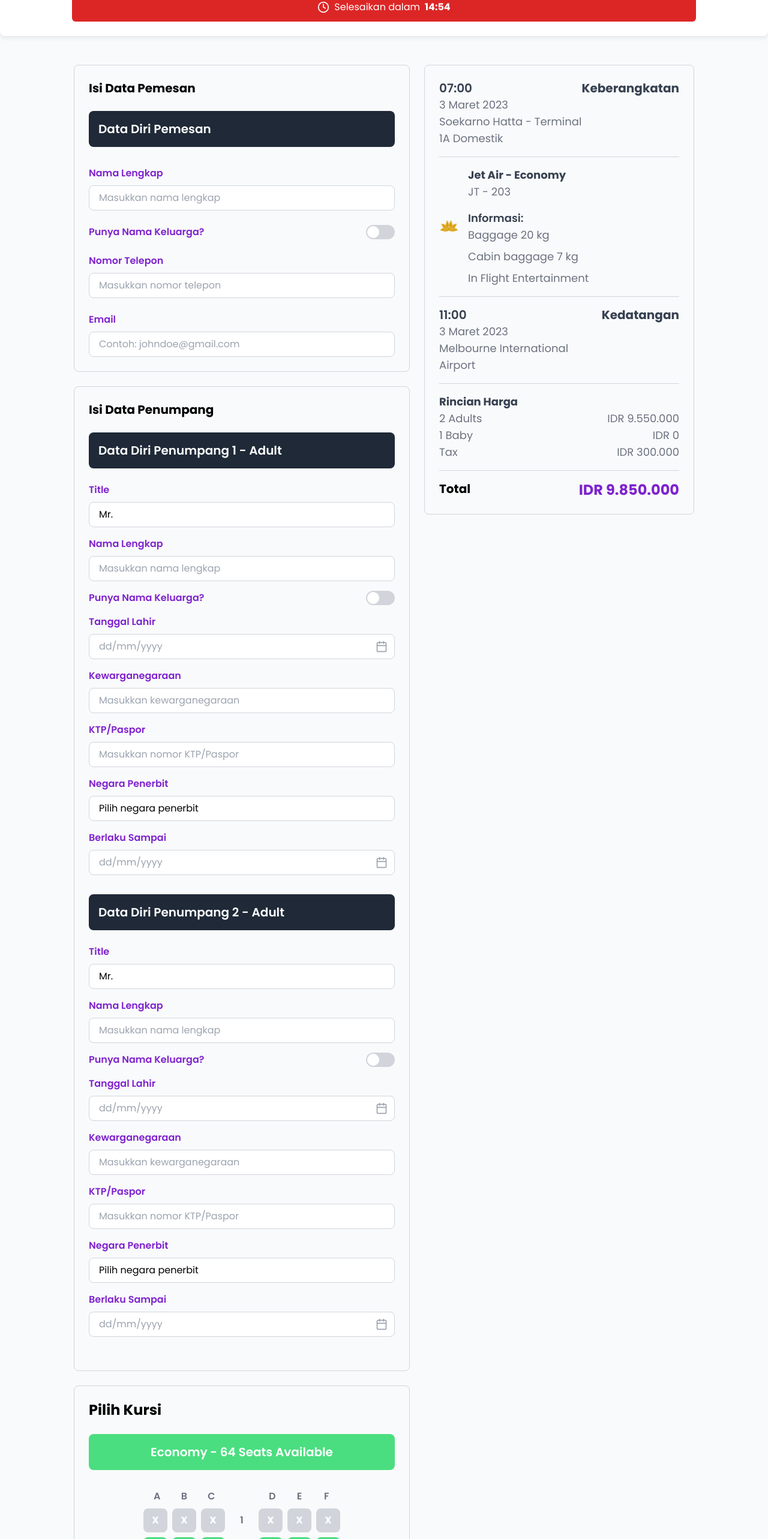
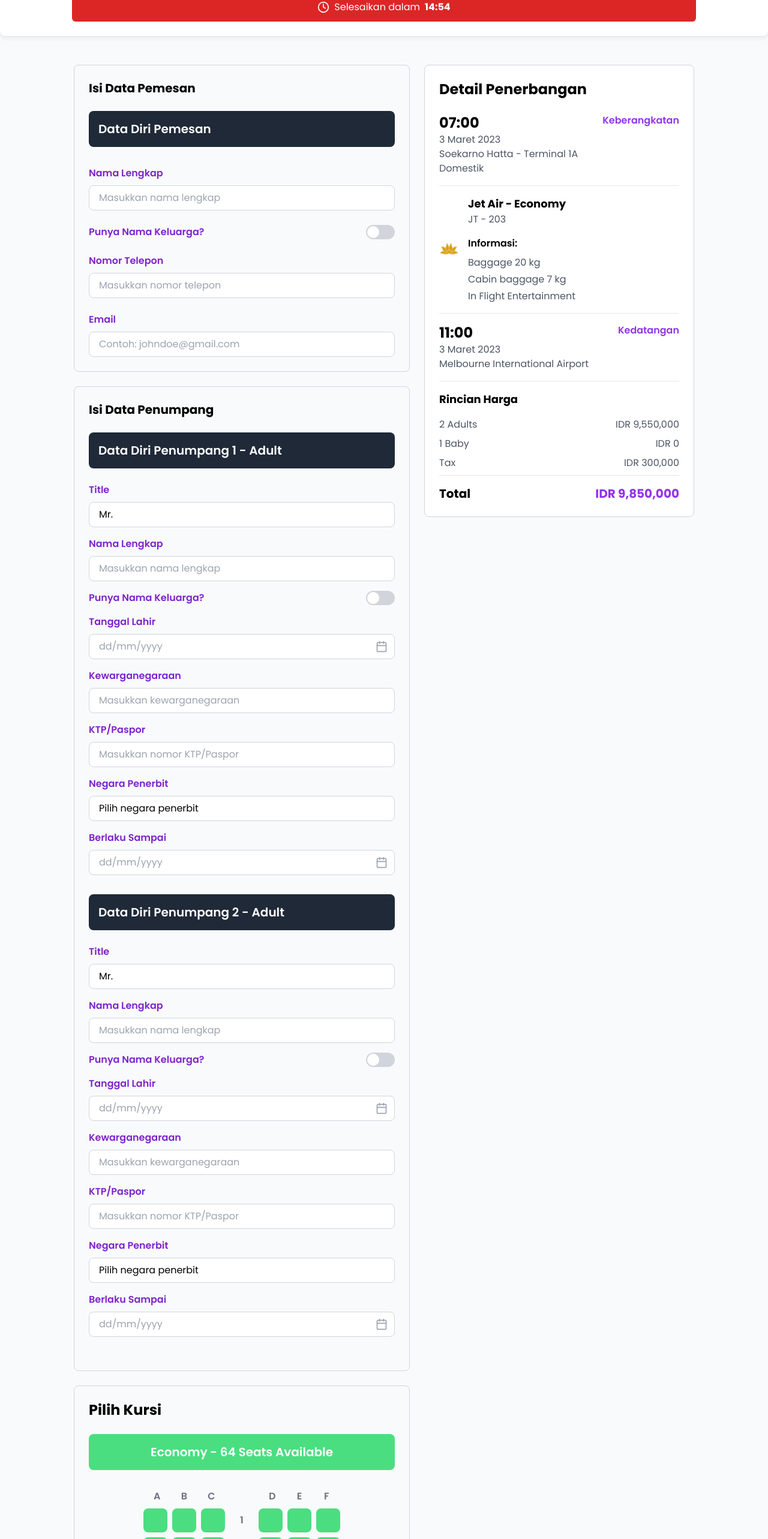
Before and after one commit to Final-Project-Team12/FE-FINAL_PROJECT-TEAM_12, a React (Vite) app: page /payment in a window 1280 px wide. Shown: the part 160-2726 px from the top of the page at 60% size. Built offline with nearby package versions, Linux system fonts and the light colour scheme; no server answers.

Commit message:
fix:fix search flight

```diff
--- a/package.json
+++ b/package.json
@@ -12,6 +12,7 @@
     "format:check": "prettier --check \"src/**/*.{js,jsx,ts,tsx,json,css,scss,md}\""
   },
   "dependencies": {
+    "@headlessui/react": "^2.2.0",
     "axios": "^1.7.7",
     "flowbite": "^2.5.2",
     "js-cookie": "^3.0.5",
--- a/src/components/UI/FlightDetail.jsx
+++ b/src/components/UI/FlightDetail.jsx
@@ -1,63 +1,99 @@
+import { useEffect } from 'react';
 import Icon from '../../../public/icons/flower_icon.svg';
+import useFlightDetails from '../../hooks/useFlightDetails';
 
 const FlightDetails = () => {
+  const { flightDetails, loading, fetchFlightDetails } = useFlightDetails();
+
+  useEffect(() => {
+    fetchFlightDetails();
+  }, []);
+
+  if (loading) return <div>Loading...</div>;
+  if (!flightDetails) return null;
+
   return (
-    <div className="border border-gray-300 rounded-lg p-6 w-full max-w-xl">
-      <div className="flex justify-between items-start">
+    <div className="bg-white rounded-lg p-6 w-full max-w-xl border border-gray-300">
+      <h1 className="text-2xl font-bold mb-6">Detail Penerbangan</h1>
+
+      <div className="flex justify-between items-start mb-4">
         <div>
-          <p className="text-gray-700 font-semibold text-xl">07:00</p>
-          <p className="text-gray-500 text-lg">3 Maret 2023</p>
-          <p className="text-gray-500 text-lg">
-            Soekarno Hatta - Terminal 1A Domestik
-          </p>
+          <p className="text-2xl font-bold">{flightDetails.departure.time}</p>
+          <p className="text-gray-600">{flightDetails.departure.date}</p>
+          <p className="text-gray-600">{flightDetails.departure.airport}</p>
         </div>
-        <h2 className="text-gray-700 font-bold text-xl">Keberangkatan</h2>
+        <p className="text-purple-600 font-semibold">Keberangkatan</p>
       </div>
-      <hr className="border-gray-300 my-4" />
-      <div className="flex items-center">
-        <img src={Icon} alt="icon" className="w-8 h-8 mr-4" />
+
+      <hr className="my-4" />
+
+      <div className="flex items-center gap-4 mb-4">
+        <img src={Icon} alt="airline" className="w-8 h-8" />
         <div>
-          <h3 className="text-gray-700 font-bold text-lg">Jet Air - Economy</h3>
-          <p className="text-gray-500 text-lg">JT - 203</p>
+          <h3 className="font-bold text-lg">{flightDetails.flight.airline}</h3>
+          <p className="text-gray-600">{flightDetails.flight.code}</p>
           <div className="mt-4">
-            <h4 className="text-gray-700 font-semibold text-lg">Informasi:</h4>
-            <ul className="text-gray-500 space-y-2 text-lg">
-              <li>Baggage 20 kg</li>
-              <li>Cabin baggage 7 kg</li>
-              <li>In Flight Entertainment</li>
+            <h4 className="font-semibold mb-2">Informasi:</h4>
+            <ul className="space-y-1">
+              {flightDetails.flight.info.map((info, index) => (
+                <li key={index} className="text-gray-600">
+                  {info}
+                </li>
+              ))}
             </ul>
           </div>
         </div>
       </div>
-      <hr className="border-gray-300 my-4" />
-      <div className="flex justify-between items-start">
+
+      <hr className="my-4" />
+
+      <div className="flex justify-between items-start mb-4">
         <div>
-          <p className="text-gray-700 font-semibold text-xl">11:00</p>
-          <p className="text-gray-500 text-lg">3 Maret 2023</p>
-          <p className="text-gray-500 text-lg">
-            Melbourne International Airport
-          </p>
+          <p className="text-2xl font-bold">{flightDetails.arrival.time}</p>
+          <p className="text-gray-600">{flightDetails.arrival.date}</p>
+          <p className="text-gray-600">{flightDetails.arrival.airport}</p>
         </div>
-        <h2 className="text-gray-700 font-bold text-xl">Kedatangan</h2>
+        <p className="text-purple-600 font-semibold">Kedatangan</p>
       </div>
-      <hr className="border-gray-300 my-4" />
+
+      <hr className="my-4" />
+
       <div>
-        <h3 className="text-gray-700 font-bold text-lg">Rincian Harga</h3>
-        <div className="flex justify-between text-gray-500 text-lg">
-          <p>2 Adults</p>
-          <p>IDR 9.550.000</p>
-        </div>
-        <div className="flex justify-between text-gray-500 text-lg">
-          <p>1 Baby</p>
-          <p>IDR 0</p>
-        </div>
-        <div className="flex justify-between text-gray-500 text-lg">
-          <p>Tax</p>
-          <p>IDR 300.000</p>
-        </div>
-        <div className="flex justify-between border-t border-gray-300 pt-4 text-purple-700 font-bold text-2xl mt-4">
-          <p className="text-xl text-black">Total</p>
-          <p>IDR 9.850.000</p>
+        <h3 className="font-bold text-lg mb-4">Rincian Harga</h3>
+        <div className="space-y-2">
+          <div className="flex justify-between">
+            <p className="text-gray-600">
+              {flightDetails.pricing.adults.count} Adults
+            </p>
+            <p className="text-gray-600">
+              IDR {flightDetails.pricing.adults.price.toLocaleString()}
+            </p>
+          </div>
+          <div className="flex justify-between">
+            <p className="text-gray-600">
+              {flightDetails.pricing.baby.count} Baby
+            </p>
+            <p className="text-gray-600">
+              IDR {flightDetails.pricing.baby.price}
+            </p>
+          </div>
+          <div className="flex justify-between">
+            <p className="text-gray-600">Tax</p>
+            <p className="text-gray-600">
+              IDR {flightDetails.pricing.tax.toLocaleString()}
+            </p>
+          </div>
+          <div className="flex justify-between pt-4 border-t mt-4">
+            <p className="font-bold text-xl">Total</p>
+            <p className="font-bold text-xl text-purple-600">
+              IDR{' '}
+              {(
+                flightDetails.pricing.adults.price +
+                flightDetails.pricing.baby.price +
+                flightDetails.pricing.tax
+              ).toLocaleString()}
+            </p>
+          </div>
         </div>
       </div>
     </div>
--- a/src/components/UI/OrderForm.jsx
+++ b/src/components/UI/OrderForm.jsx
@@ -245,12 +245,7 @@ const OrderForm = () => {
           ))}
         </div>
       </div>
-      {/* Seat Selection Section */}
-      <SeatSelection
-        selectedSeats={selectedSeats}
-        setSelectedSeats={setSelectedSeats}
-        passengers={passengers}
-      />
+      <SeatSelection passengers={passengers} />
 
       <button className="w-full max-w-2xl bg-[#7126B5] text-white py-4 rounded-lg text-xl font-semibold hover:opacity-90 transition-opacity">
         Simpan
--- a/src/components/UI/SeatSelection.jsx
+++ b/src/components/UI/SeatSelection.jsx
@@ -1,74 +1,25 @@
 import React from 'react';
+import { useSeatSelection } from '../../hooks/useSeatSelection';
 
-const SeatSelection = ({ selectedSeats, setSelectedSeats, passengers }) => {
-  // Generate seat layout data
-  const rows = Array.from({ length: 12 }, (_, i) => i + 1);
-  const leftColumns = ['A', 'B', 'C'];
-  const rightColumns = ['D', 'E', 'F'];
+const SeatSelection = ({ passengers }) => {
+  const { selectedSeats, seatLayout, loading, handleSeatSelect } =
+    useSeatSelection(passengers.length);
 
-  // Predefined unavailable seats
-  const unavailableSeats = new Set([
-    'A1',
-    'B1',
-    'C1',
-    'D1',
-    'E1',
-    'F1',
-    'A3',
-    'B3',
-    'C3',
-    'A5',
-    'B5',
-    'C5',
-    'A8',
-    'B8',
-    'C8',
-    'A9',
-    'B9',
-    'C9',
-    'A10',
-    'B10',
-    'C10',
-    'D10',
-    'E10',
-    'F10',
-    'D11',
-    'E11',
-    'F11',
-    'A12',
-    'B12',
-    'C12',
-  ]);
+  if (loading || !seatLayout) return <div>Loading...</div>;
 
-  // Special seats (P1, P2)
-  const specialSeats = {
-    D3: 'P1',
-    E3: 'P2',
-  };
-
-  const handleSeatSelect = (seatId) => {
-    setSelectedSeats((prev) => {
-      if (prev.includes(seatId)) {
-        return prev.filter((id) => id !== seatId);
-      }
-      if (prev.length < passengers.length) {
-        return [...prev, seatId];
-      }
-      return prev;
-    });
-  };
+  const rows = Array.from({ length: seatLayout.totalRows }, (_, i) => i + 1);
+  const { leftColumns, rightColumns } = seatLayout;
 
   const getSeatColor = (seatId) => {
-    if (unavailableSeats.has(seatId)) return 'bg-gray-300';
     if (selectedSeats.includes(seatId)) return 'bg-[#7126B5]';
-    if (specialSeats[seatId]) return 'bg-[#7126B5]';
+    if (seatLayout.specialSeats[seatId]) return 'bg-[#7126B5]';
     return 'bg-green-400 hover:bg-green-500';
   };
 
   const getSeatContent = (seatId) => {
-    if (unavailableSeats.has(seatId)) return 'X';
-    if (specialSeats[seatId]) return specialSeats[seatId];
-    return seatId;
+    if (selectedSeats.includes(seatId)) return seatId;
+    if (seatLayout.specialSeats[seatId]) return seatLayout.specialSeats[seatId];
+    return '';
   };
 
   return (
@@ -78,13 +29,12 @@ const SeatSelection = ({ selectedSeats, setSelectedSeats, passengers }) => {
 
         <div className="bg-green-400 text-white p-4 rounded-lg mb-8 text-center">
           <h3 className="text-xl font-semibold">
-            Economy - 64 Seats Available
+            Economy - {seatLayout.availableSeats} Seats Available
           </h3>
         </div>
 
         <div className="flex justify-center mb-8">
           <div className="grid gap-2">
-            {/* Column headers */}
             <div className="grid grid-cols-7 gap-2">
               <div className="col-span-3 grid grid-cols-3">
                 {leftColumns.map((col) => (
@@ -96,7 +46,7 @@ const SeatSelection = ({ selectedSeats, setSelectedSeats, passengers }) => {
                   </div>
                 ))}
               </div>
-              <div /> {/* Middle spacer */}
+              <div />
               <div className="col-span-3 grid grid-cols-3">
                 {rightColumns.map((col) => (
                   <div
@@ -109,10 +59,8 @@ const SeatSelection = ({ selectedSeats, setSelectedSeats, passengers }) => {
               </div>
             </div>
 
-            {/* Seat grid */}
             {rows.map((row) => (
               <div key={row} className="grid grid-cols-7 gap-2">
-                {/* Left seats */}
                 <div className="col-span-3 grid grid-cols-3 gap-2">
                   {leftColumns.map((col) => {
                     const seatId = `${col}${row}`;
@@ -121,9 +69,6 @@ const SeatSelection = ({ selectedSeats, setSelectedSeats, passengers }) => {
                         key={seatId}
                         className={`w-10 h-10 rounded-lg flex items-center justify-center text-white font-bold transition-colors ${getSeatColor(seatId)}`}
                         onClick={() => handleSeatSelect(seatId)}
-                        disabled={
-                          unavailableSeats.has(seatId) || specialSeats[seatId]
-                        }
                       >
                         {getSeatContent(seatId)}
                       </button>
@@ -131,12 +76,10 @@ const SeatSelection = ({ selectedSeats, setSelectedSeats, passengers }) => {
                   })}
                 </div>
 
-                {/* Row number */}
                 <div className="flex items-center justify-center font-semibold text-gray-500">
                   {row}
                 </div>
 
-                {/* Right seats */}
                 <div className="col-span-3 grid grid-cols-3 gap-2">
                   {rightColumns.map((col) => {
                     const seatId = `${col}${row}`;
@@ -145,9 +88,6 @@ const SeatSelection = ({ selectedSeats, setSelectedSeats, passengers }) => {
                         key={seatId}
                         className={`w-10 h-10 rounded-lg flex items-center justify-center text-white font-bold transition-colors ${getSeatColor(seatId)}`}
                         onClick={() => handleSeatSelect(seatId)}
-                        disabled={
-                          unavailableSeats.has(seatId) || specialSeats[seatId]
-                        }
                       >
                         {getSeatContent(seatId)}
                       </button>
--- /dev/null
+++ b/src/hooks/useFlightDetails.js
@@ -0,0 +1,28 @@
+import { useState } from 'react';
+import { getFlightDetails } from '../services/flight.service';
+
+const useFlightDetails = (flightId) => {
+  const [flightDetails, setFlightDetails] = useState(null);
+  const [loading, setLoading] = useState(false);
+  const [error, setError] = useState(null);
+
+  const fetchFlightDetails = async () => {
+    setLoading(true);
+    try {
+      const response = await getFlightDetails(flightId);
+      if (response.isSuccess) {
+        setFlightDetails(response.data);
+      } else {
+        setError(response.message);
+      }
+    } catch (error) {
+      setError(error.message);
+    } finally {
+      setLoading(false);
+    }
+  };
+
+  return { flightDetails, loading, error, fetchFlightDetails };
+};
+
+export default useFlightDetails;
--- /dev/null
+++ b/src/hooks/useSeatSelection.js
@@ -0,0 +1,49 @@
+import { useState, useEffect } from 'react';
+import { getSeatLayout } from '../services/ticket.service';
+
+export const useSeatSelection = (maxSeats) => {
+  const [selectedSeats, setSelectedSeats] = useState([]);
+  const [seatLayout, setSeatLayout] = useState(null);
+  const [loading, setLoading] = useState(false);
+  const [error, setError] = useState(null);
+
+  const fetchSeatLayout = async () => {
+    setLoading(true);
+    try {
+      const response = await getSeatLayout();
+      if (response.isSuccess) {
+        setSeatLayout(response.data);
+      } else {
+        setError(response.message);
+      }
+    } catch (error) {
+      setError(error.message);
+    } finally {
+      setLoading(false);
+    }
+  };
+
+  useEffect(() => {
+    fetchSeatLayout();
+  }, []);
+
+  const handleSeatSelect = (seatId) => {
+    setSelectedSeats((prev) => {
+      if (prev.includes(seatId)) {
+        return prev.filter((id) => id !== seatId);
+      }
+      if (prev.length < maxSeats) {
+        return [...prev, seatId];
+      }
+      return prev;
+    });
+  };
+
+  return {
+    selectedSeats,
+    seatLayout,
+    loading,
+    error,
+    handleSeatSelect,
+  };
+};
```
Also changed, not shown: src/components/UI/FlightSearch.jsx (+73 -72 lines), src/hooks/useFlightSearch.js (added, +87 -0 lines), src/services/flight.service.js (added, +58 -0 lines), src/services/ticket.service.js (+26 -0 lines), 1 other file (tests, documents, lock files or other folders).
